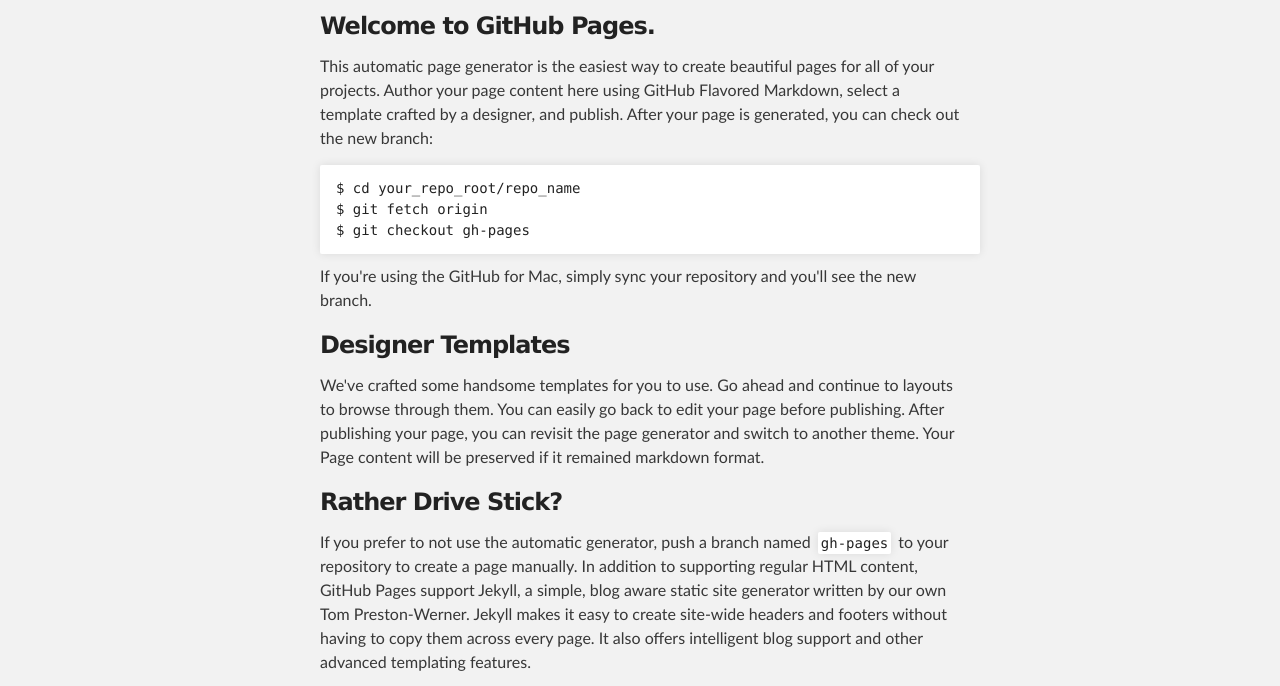
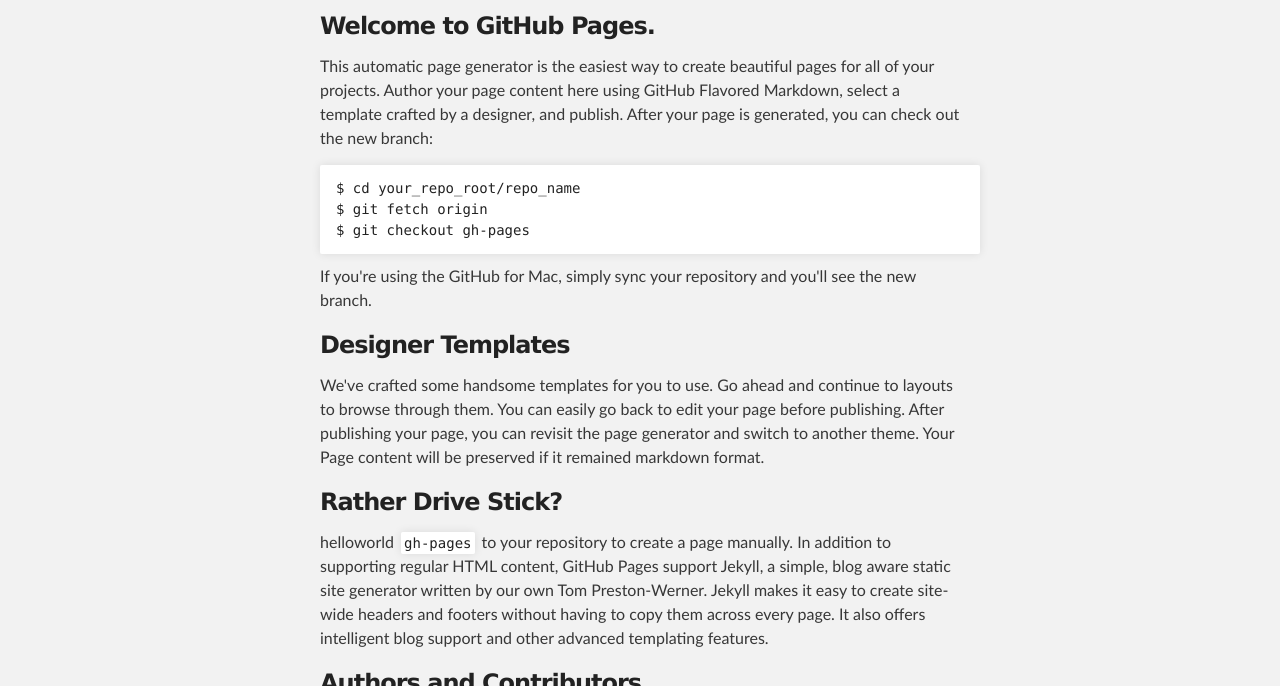
Before and after one commit to LixinZhang/resume, a plain HTML site: page index.html in a window 1280 px wide. Shown: the part 252-938 px from the top of the page. Drawn offline with Linux system fonts and the light colour scheme.

Commit message:
modified index

```diff
--- a/index.html
+++ b/index.html
@@ -51,7 +51,7 @@
 <h3>
 <a name="rather-drive-stick" class="anchor" href="#rather-drive-stick"><span class="octicon octicon-link"></span></a>Rather Drive Stick?</h3>
 
-<p>If you prefer to not use the automatic generator, push a branch named <code>gh-pages</code> to your repository to create a page manually. In addition to supporting regular HTML content, GitHub Pages support Jekyll, a simple, blog aware static site generator written by our own Tom Preston-Werner. Jekyll makes it easy to create site-wide headers and footers without having to copy them across every page. It also offers intelligent blog support and other advanced templating features.</p>
+<p>helloworld <code>gh-pages</code> to your repository to create a page manually. In addition to supporting regular HTML content, GitHub Pages support Jekyll, a simple, blog aware static site generator written by our own Tom Preston-Werner. Jekyll makes it easy to create site-wide headers and footers without having to copy them across every page. It also offers intelligent blog support and other advanced templating features.</p>
 
 <h3>
 <a name="authors-and-contributors" class="anchor" href="#authors-and-contributors"><span class="octicon octicon-link"></span></a>Authors and Contributors</h3>
```
